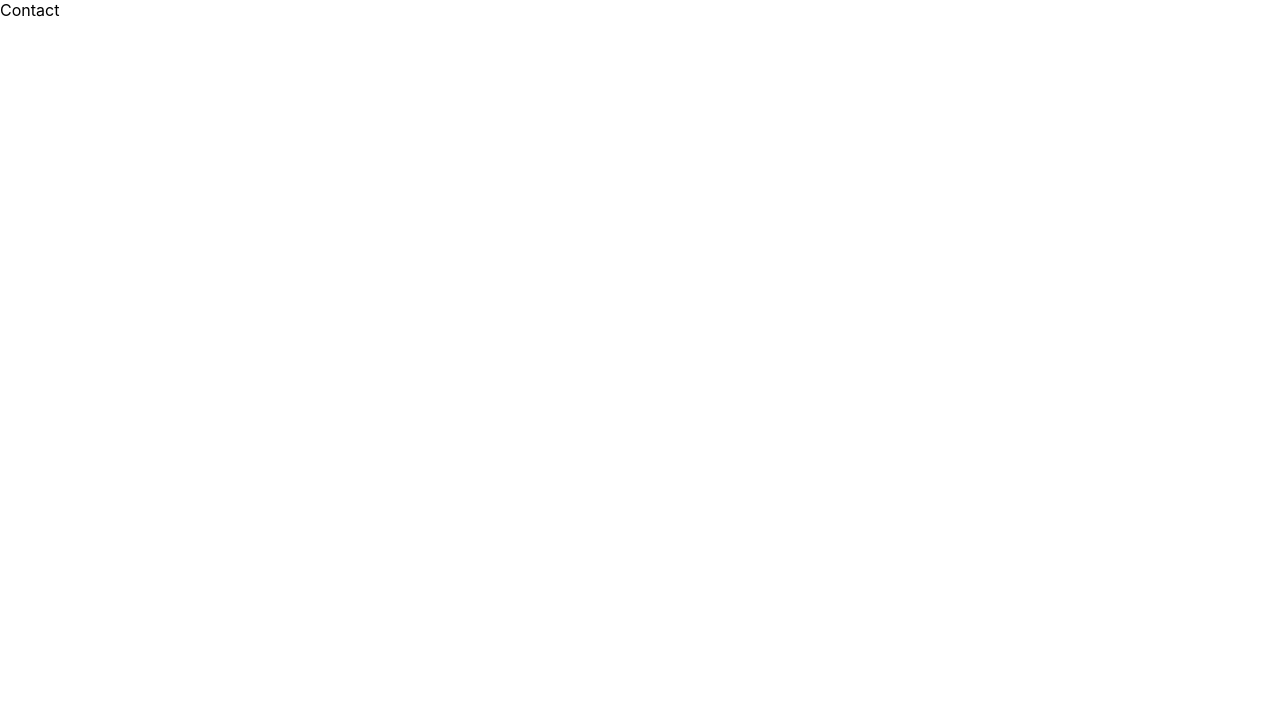
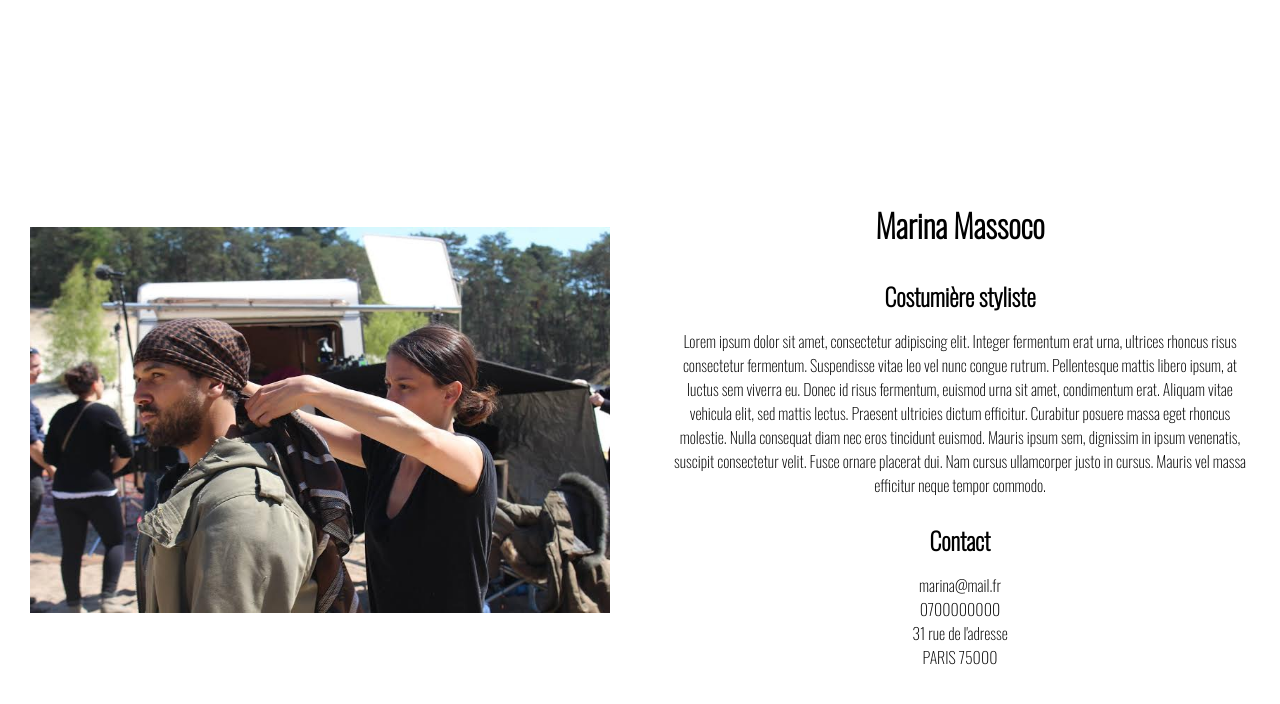
Before and after one commit to nemo-auditur/marina-massocco, a Next.js app: page /contact in a window 1280 px wide. Shown: the top 704 px of the page. Built offline with nearby package versions, Linux system fonts and the light colour scheme.

Commit message:
setup contact page + try fetching into specific project

```diff
--- a/components/Header/header.js
+++ b/components/Header/header.js
@@ -5,9 +5,7 @@ import styles from './Header.module.css'
 export default function Header (props){
 
   const [toggleMenu, setToggleMenu] = useState(false)
-  const [themMenu, setThemeMenu] = useState(props)
 
-  console.log(props)
   const toggleNavSmallScreen = () => {
     setToggleMenu(!toggleMenu)
   }
@@ -21,13 +19,13 @@ export default function Header (props){
           <div className={`${styles.menu_btn_burger} ${styles.open}`}></div>
         </div>
           <Link href="/">
-          <a className={styles.items}>Accueil</a>
+          <a className={styles.items}>ACCUEIL</a>
           </Link>
           <Link href="/projects">
-            <a className={styles.items}>Projets</a>
+            <a className={styles.items}>PROJETS</a>
           </Link>
           <Link href="/contact">
-            <a className={styles.items}>Contact</a>
+            <a className={styles.items}>CONTACT</a>
           </Link>
         </nav>
       :
--- a/components/ProjectCard/ProjectCard.module.css
+++ b/components/ProjectCard/ProjectCard.module.css
@@ -23,5 +23,4 @@
     top:50%;
     left: 50%;
     transform: translate(-50%, -50%);
-
 }
--- a/pages/contact.js
+++ b/pages/contact.js
@@ -1,9 +1,39 @@
 import Header from '../components/Header/header'
+import styles from '../styles/Contact.module.css'
+import Image from 'next/image'
+import Marina from '../public/images/marina.jpg'
 
 export default function Detail() {
     return (
     <>
-        <div>Contact</div>
+    <Header/>
+        <div className={styles.container}>
+            <div className={styles.blocImage}>
+                <Image
+                    className={styles.landingImage}
+                    src={Marina}
+                    alt="Landing Page"
+                    layout='responsive'
+
+                    objectFit='cover'
+                    objectPosition='center'
+                    placeholder='Landing page author'/>
+            </div>
+            <div className={styles.blocText}>
+                <div>
+                    <h1 className={styles.h1}>Marina Massoco</h1>
+                    <h2 className={styles.h2}>Costumière styliste</h2>
+                    <p className={styles.p}>Lorem ipsum dolor sit amet, consectetur adipiscing elit. Integer fermentum erat urna, ultrices rhoncus risus consectetur fermentum. Suspendisse vitae leo vel nunc congue rutrum. Pellentesque mattis libero ipsum, at luctus sem viverra eu. Donec id risus fermentum, euismod urna sit amet, condimentum erat. Aliquam vitae vehicula elit, sed mattis lectus. Praesent ultricies dictum efficitur. Curabitur posuere massa eget rhoncus molestie. Nulla consequat diam nec eros tincidunt euismod. Mauris ipsum sem, dignissim in ipsum venenatis, suscipit consectetur velit. Fusce ornare placerat dui. Nam cursus ullamcorper justo in cursus. Mauris vel massa efficitur neque tempor commodo.</p>
+                </div>
+                <div>
+                    <h2 className={styles.h2}>Contact</h2>
+                    <div>marina@mail.fr</div>
+                    <div>0700000000</div>
+                    <div>31 rue de l'adresse</div>
+                    <div>PARIS 75000</div>
+                </div>
+            </div>
+        </div>
     </>
     )
 }
--- /dev/null
+++ b/styles/Contact.module.css
@@ -0,0 +1,46 @@
+.container{
+    display: flex;
+    margin-top: 120px;
+    height: calc(100vh - 200px);
+}
+
+@media (max-width: 800px) {
+    .container {
+        flex-direction: column;
+    }
+
+}
+
+.blocImage {
+    width: 50%;
+    margin-left: 30px;
+    margin-right: 30px;
+    display: flex;
+    flex-direction: column;
+    justify-content: center;
+}
+
+.blocText {
+    width: 50%;
+    margin-left: 30px;
+    margin-right: 30px;
+    display:flex;
+    flex-direction: column;
+    justify-content: center;
+    text-align: center;
+}
+
+.h1{
+    margin-top: 30px;
+    margin-bottom: 30px;
+}
+
+.h2{
+    margin-top: 15px;
+    margin-bottom: 15px;
+}
+
+.p{
+    margin-top: 10px;
+    margin-bottom: 10px;
+}
--- a/styles/globals.css
+++ b/styles/globals.css
@@ -1,9 +1,8 @@
 /* styles/global/globals.css */
-html {
+@import url('https://fonts.googleapis.com/css2?family=Oswald:wght@200&display=swap');html {
   box-sizing: border-box;
   font-size: 16px;
-  font-family: -apple-system, BlinkMacSystemFont, Segoe UI, Roboto, Oxygen,
-    Ubuntu, Cantarell, Fira Sans, Droid Sans, Helvetica Neue, sans-serif;
+  font-family: 'Oswald', sans-serif;
 }
 *,
 *:before,
@@ -23,6 +22,7 @@ ul {
   margin: 0;
   padding: 0;
   font-weight: normal;
+
 }
 h1,
 h2,
```
Also changed, not shown: components/ProjectCard/ProjectCard.js (+19 -4 lines), pages/project/[id].js (deleted, +0 -7 lines), pages/projects/[id].js (added, +48 -0 lines), pages/projects/index.js (renamed from pages/projects.js, +5 -5 lines), components/ProjectsLayout/Projects.module.css (renamed from components/Projects/Projects.module.css), components/ProjectsLayout/ProjectsLayout.js (renamed from components/Projects/projects.js), public/images/marina.jpg (added).
